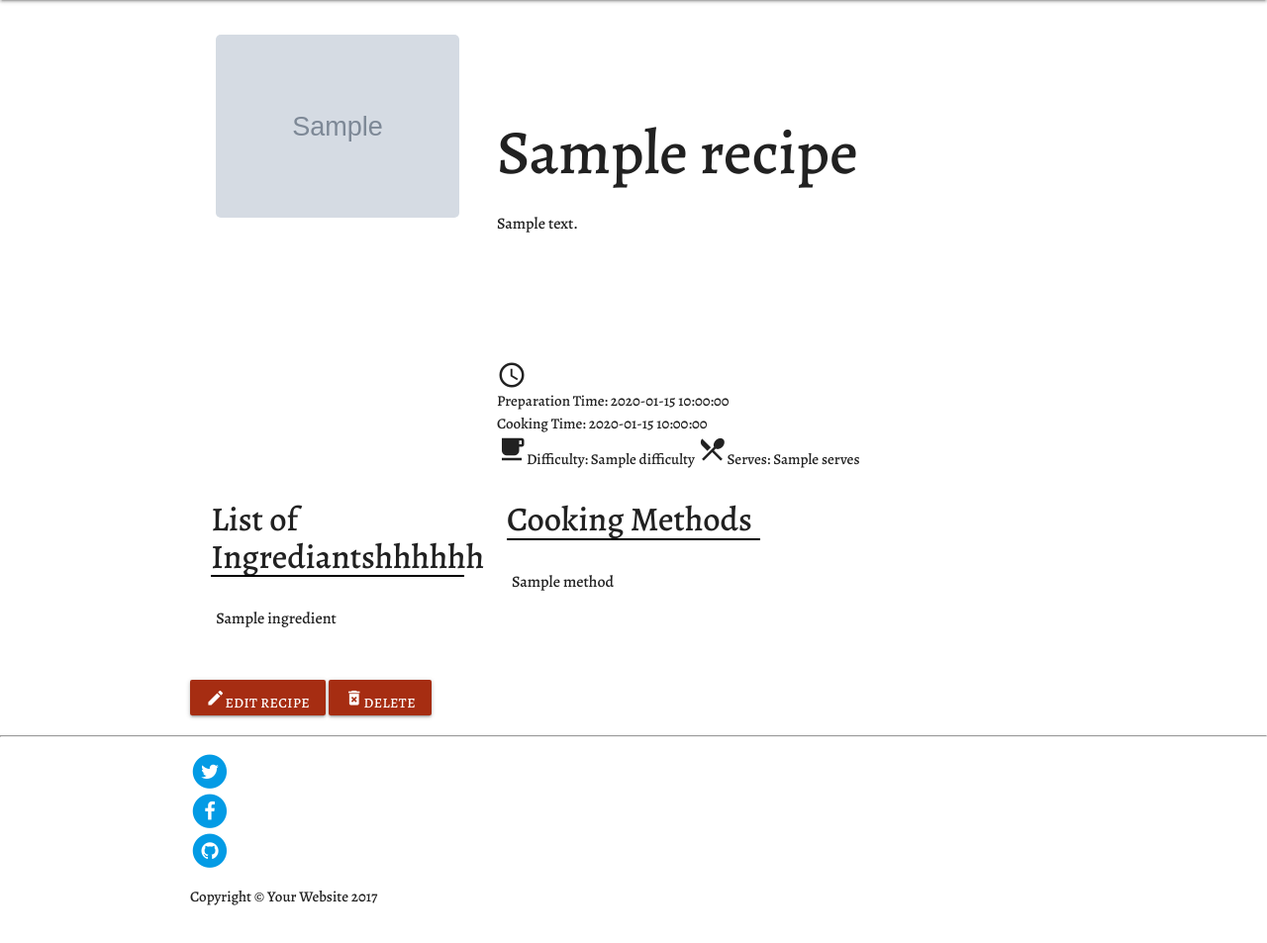
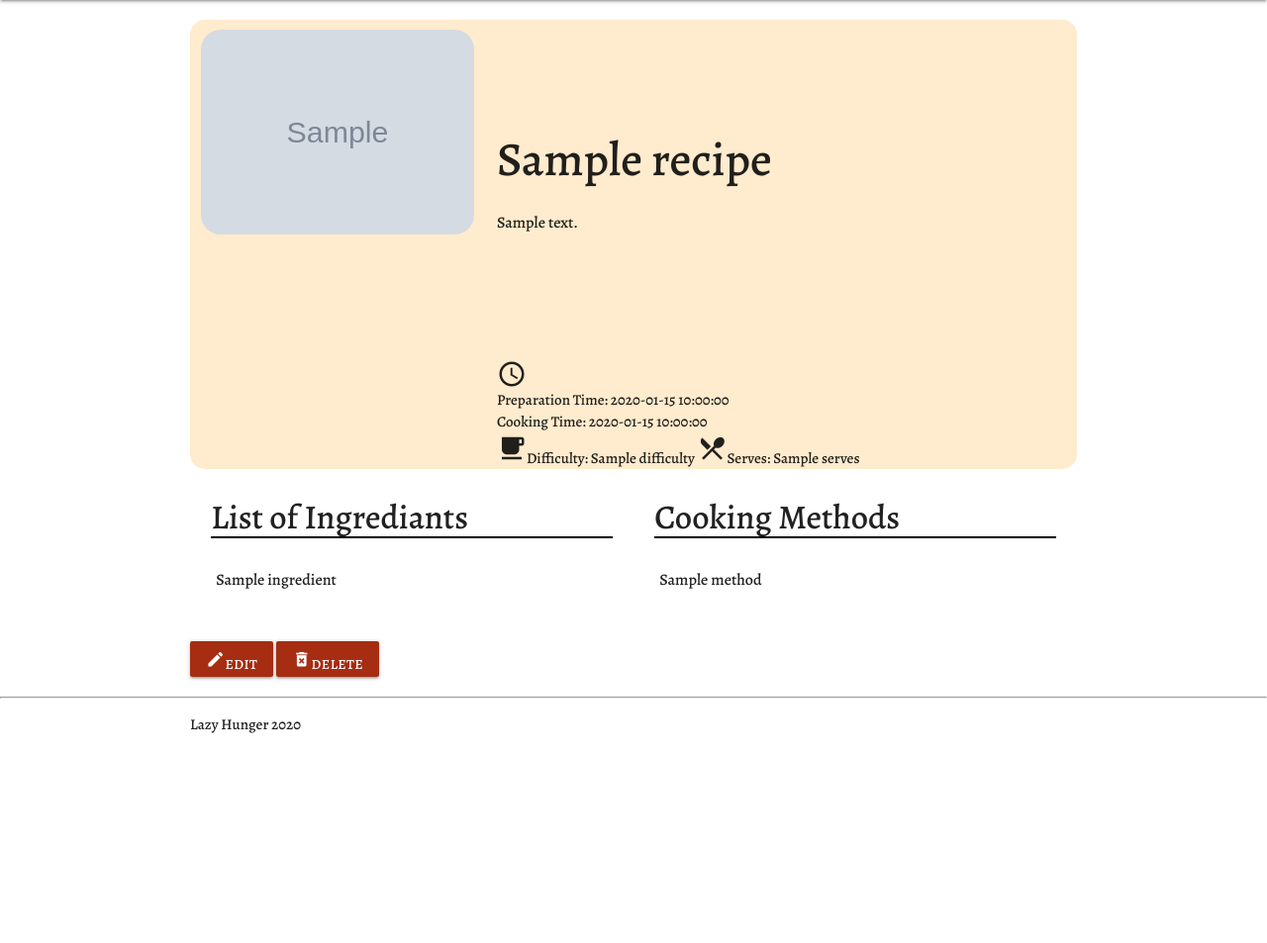
Before and after one commit to AllenGleeson/Lazy-Hunger, a Flask app: template templates/view_recipe.html in a window 1280 px wide. Shown: the part 80-1033 px from the top of the page at 99% size. After the commit the page ends 821 px from the top, so only its background shows below. Run offline with Flask 2, Linux system fonts and the light colour scheme; the template is opened without the code that fills it: most values are stand-ins (such as "Sample title", 1, 10 or a date in 2020); grey boxes marked "Sample" are stand-in pictures; some libraries are stand-ins or nearby versions; some web fonts are replaced.

Commit message:
Changed search regex to find more and sort by name. Changed JS form select to a specified name also.

```diff
--- a/app.py
+++ b/app.py
@@ -9,8 +9,7 @@ from utils import catch_me, get_random_string, allowed_file
 
 app = Flask(__name__)
 app.config["MONGO_DBNAME"] = 'lazy-hunger'
-app.config[
-    "MONGO_URI"] = os.getenv('DBConnectionString')
+app.config["MONGO_URI"] = os.getenv('DBConnectionString')
 mongo = PyMongo(app)
 
 
@@ -21,8 +20,11 @@ def get_recipes():
     sort_key = request.args.get('sort')
     search = request.args.get('search')
 
-    recipes = mongo.db.recipes.find() if not search else mongo.db.recipes.find(
-        {"recipe_name": {"$regex": "/^.*" + search + ".*$/i"}})
+    if not sort_key:
+        sort_key = "recipe_name"
+
+    recipes = mongo.db.recipes.find().collation({ "locale": "en" }) if not search else mongo.db.recipes.find(
+        {"recipe_name": {"$regex": "(?i).*" + search + ".*"}}).collation({ "locale": "en" })
 
     if sort_key == "difficulty" or sort_key == "recipe_name" or sort_key == "serves" or sort_key == "total_time":
         recipes = recipes.sort(sort_key, pymongo.ASCENDING)
--- a/static/css/style.css
+++ b/static/css/style.css
@@ -35,6 +35,7 @@ h1{
 
 .brand-logo{
     margin-left: 320px;
+    left: 0% !important;
     margin-top: 8px;
     font-size: 3.1rem !important;
 }
@@ -113,11 +114,6 @@ h1{
     background-color: #a62d12;
 }
 
-.recipe_container{
-    margin-bottom: 0;
-}
-
-
 .mainpageIcons i{
     float: left;
     margin-right: 5px;
@@ -131,18 +127,43 @@ h1{
     font-size: 12px;
 }
 
+.recipe_buttons{
+    width: 100px;
+    margin-right: 5px;
+    height: 65px;
+}
+
+.recipe_buttons a{
+    margin-right: 5px;
+    height: 65px;
+    letter-spacing: 1.5px !important;
+}
+
+.recipe_buttons i{
+    font-size: 2.3rem !important;
+}
+
+#delete_recipe{
+    margin-top: 35px;
+}
+
+#edit_recipe{
+    margin-top: 14px;
+    margin-bottom: 50px;
+}
+
 
 /* View Recipe */
 
-.recipe_container_row{
+.recipe_content{
     background-color: blanchedalmond;
     border-radius: 15px;
 }
 
 .recipeImage{
     width: 100%;
-    padding: 15px;
     border-radius: 20px;
+    margin-top: 10px;
 }
 
 #recipe_content{
@@ -151,7 +172,7 @@ h1{
 }
 
 #recipe_title{
-    margin-top: 0px !important;
+    margin-top: 15px !important;
 }
 
 .recipe_description{
@@ -206,20 +227,47 @@ h1{
 
 /* Media Queries */
 
-@media only screen and (max-width: 992px){
+@media only screen and (max-width: 600px){
     nav .brand-logo {
         left: 0% !important;
+        font-size: 2.2rem !important;
+    }
+
+    .mainpageIcons{
+        display: inline-flex;
+    }
+
+    .mainpageIcons p{
+        font-size: 17px;
     }
 
     .card.horizontal .card-image {
         max-width: 30% !important;
     }
 
+    #header{
+        margin: 0px 0px 8px 4px !important;
+    }
+
+    .card-content{
+        padding: 4px;
+    }
+
     h1 {
         font-size: 2.8rem;
+    }
+
+    h2 {
+        font-size: 2.15rem;
     }
 
     .subheading {
         font-size: 16px;
     }
 }
+
+@media only screen and (max-width: 1600px){
+    h1 {
+        font-size: 3.2rem;
+    }
+}
--- a/static/js/script.js
+++ b/static/js/script.js
@@ -9,7 +9,7 @@ $(document).ready(function () {
 
 /* Form validation */
 /* Prevents the form from being submitted then checks if there has been any ingredients or cooking methods AudioDestinationNode. If not then it will display an error. */
-$("form").submit(function( e ) {
+$(".recipe-form").submit(function( e ) {
 
   if(!$(".ingredients-list").children().length){
     $(".ingredients span").text("No ingedients added");
--- a/templates/base.html
+++ b/templates/base.html
@@ -46,33 +46,7 @@
         <div class="container">
             <div class="row">
                 <div class="col-lg-8 col-md-10 mx-auto">
-                    <ul class="list-inline text-center">
-                        <li class="list-inline-item">
-                            <a href="#">
-                                <span class="fa-stack fa-lg">
-                                    <i class="fa fa-circle fa-stack-2x"></i>
-                                    <i class="fa fa-twitter fa-stack-1x fa-inverse"></i>
-                                </span>
-                            </a>
-                        </li>
-                        <li class="list-inline-item">
-                            <a href="#">
-                                <span class="fa-stack fa-lg">
-                                    <i class="fa fa-circle fa-stack-2x"></i>
-                                    <i class="fa fa-facebook fa-stack-1x fa-inverse"></i>
-                                </span>
-                            </a>
-                        </li>
-                        <li class="list-inline-item">
-                            <a href="#">
-                                <span class="fa-stack fa-lg">
-                                    <i class="fa fa-circle fa-stack-2x"></i>
-                                    <i class="fa fa-github fa-stack-1x fa-inverse"></i>
-                                </span>
-                            </a>
-                        </li>
-                    </ul>
-                    <p class="copyright text-muted">Copyright &copy; Your Website 2017</p>
+                    <p class="copyright text-muted">Lazy Hunger 2020</p>
                 </div>
             </div>
         </div>
--- a/templates/create_recipe.html
+++ b/templates/create_recipe.html
@@ -2,7 +2,7 @@
 
 <!-- Create Recipe Page -->
 
-<form name="recipe_form" action="/insert_recipe" method="POST" enctype="multipart/form-data">
+<form class="recipe-form" action="/insert_recipe" method="POST" enctype="multipart/form-data">
 
     <!-- First row for the image and recipe details, not including the ingredients and cooking methods -->
     <!-- All inputs are set as required except cooking methods and ingredients because they are validated in the JS -->
@@ -86,7 +86,7 @@
     <!-- Second row for ingredients and cooking methods both displayed in an unordered list.
     When the user clicks on the add button with a value in the input a new list item will be created -->
     <div class="row">
-        <div class="col s12 m4 l4 ingredients">
+        <div class="col s12 m6 l6 ingredients">
             <h4>List of Ingrediants</h4>
             <ul class="d-none ingredients-list"></ul>
             <span class=""></span>
--- a/templates/edit_recipe.html
+++ b/templates/edit_recipe.html
@@ -1,7 +1,7 @@
 {% extends 'base.html' %} {% block content %}
 
 
-<form action="{{url_for('update_recipe', recipe_id=recipe._id)}}" method="POST" enctype="multipart/form-data">
+<form class="recipe-form" action="{{url_for('update_recipe', recipe_id=recipe._id)}}" method="POST" enctype="multipart/form-data">
     <div class="row recipe_content">
         <div class="form-group col s12 m4 l4">
             <img id="recipe_image" class="recipeImage" src="{{recipe.recipe_image}}" alt="{{recipe.recipe_name}}"
@@ -82,7 +82,7 @@
     </div>
 
     <div class="row">
-        <div class=" col s12 m4 l4 ingredients">
+        <div class=" col s12 m6 l6 ingredients">
             <h4>List of Ingrediants</h4>
             <ul class="ingredients-list">
                 {% for ingredient in recipe.ingredients %}
--- a/templates/view_recipe.html
+++ b/templates/view_recipe.html
@@ -36,8 +36,8 @@
 
 <!-- Section for ingredients and cooking methods. A list item is created for each one found. -->
 <div class="row">
-    <div class="col s12 m4 l4 ingredients">
-        <h4>List of Ingrediantshhhhhh</h4>
+    <div class="col s12 m6 l6 ingredients">
+        <h4>List of Ingrediants</h4>
         <ul>
             {% for ingredient in recipe.ingredients %}
 
@@ -47,7 +47,7 @@
         </ul>
     </div>
 
-    <div class="col s12 m8 l4 cooking_methods">
+    <div class="col s12 m6 l6 cooking_methods">
         <h4>Cooking Methods</h4>
         <ul>
             {% for method in recipe.methods %}
@@ -60,7 +60,7 @@
 </div>
 
 <a href="{{url_for('edit_recipe', recipe_id=recipe._id)}}" class="btn btn-unique btn-color btn-rounded btn-sm my-0">
-    <i class="large material-icons">edit</i>Edit Recipe
+    <i class="large material-icons">edit</i>Edit
 </a>
 <a href="{{url_for('delete_recipe', recipe_id=recipe._id)}}" class="btn btn-unique btn-color btn-rounded btn-sm my-0">
     <i class="large material-icons">delete_forever</i>Delete
```
Also changed, not shown: templates/index.html (+3 -5 lines), static/images/caezzxujberserk-finale-1187083-1280x0.jpeg (added).
